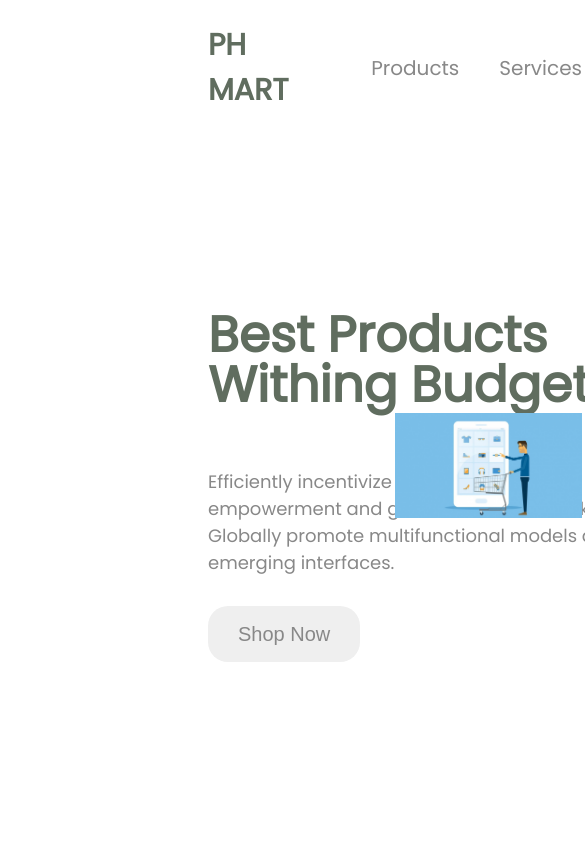
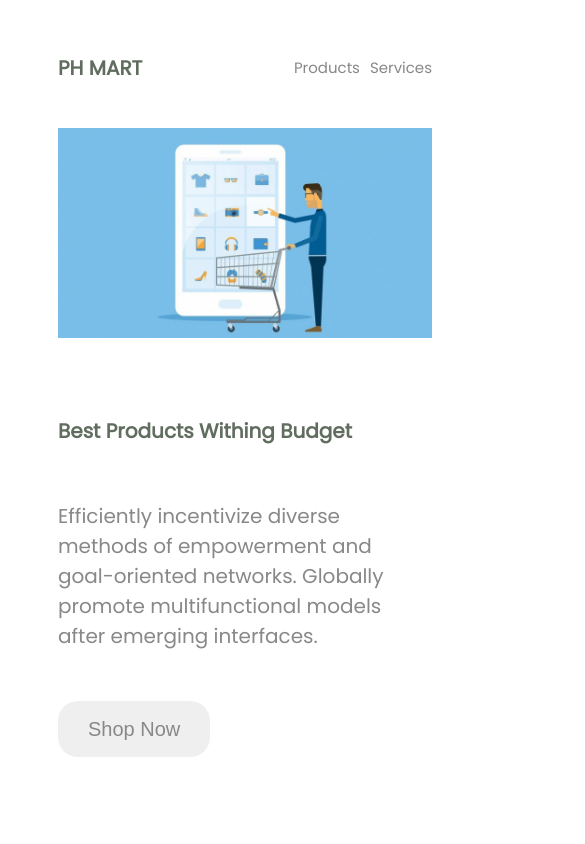
Before and after one commit to pkb1981/Conceptual-6, a plain HTML site: page index.html in a window 390 px wide. Shown: the top 844 px of the page, 585 px wide, since content can reach past the window. Drawn offline with Linux system fonts and the light colour scheme.

Commit message:
responsive

```diff
--- a/style.css
+++ b/style.css
@@ -132,7 +132,7 @@ header nav .menu a li:hover {
 }
 
 .hero-section .hero-content p {
-    width: 45rem;
+
     margin-bottom: 3rem;
 }
 
@@ -150,8 +150,7 @@ header nav .menu a li:hover {
 /* products section */
 .products-section {
     padding: 0 20rem;
-    width: 100%;
-    height: 100%;
+
     margin-bottom: 20rem;
 }
 
@@ -207,4 +206,83 @@ footer {
     justify-content: center;
     align-items: center;
     background-color: #efefefef;
+
 }
+
+/* resposive mobile devices */
+@media(max-width:576px) {
+
+    header,
+    .hero-section,
+    .products-section {
+        padding: 0 5rem;
+    }
+
+    .hero-section,
+    .products-section {
+        margin-bottom: 12rem;
+    }
+
+    header nav .logo h1 {
+        font-size: 2rem;
+    }
+
+    header nav .menu a {
+        margin-left: 1rem;
+    }
+
+    header nav .menu a li {
+        font-size: 1.5rem;
+    }
+
+    .hero-section {
+        flex-direction: column;
+        height: 80vh;
+    }
+
+    .hero-section .hero-content {
+        order: 2;
+        width: 100%;
+    }
+
+    .hero-section .hero-content h1 {
+        font-size: 2rem;
+        width: 100%;
+        line-height: 6rem;
+        margin-bottom: 2rem;
+    }
+
+    .hero-section .hero-content p {
+        width: 100%;
+        font-size: 2rem;
+        margin-bottom: 5rem;
+
+    }
+
+    .hero-section .hero-img {
+
+        order: 1;
+        width: 100%;
+
+    }
+
+    .hero-section .hero-img img {
+        width: 100%;
+
+    }
+
+    .products-section h1 {
+        font-size: 3rem;
+        margin-bottom: 2rem;
+        line-height: 6rem;
+
+    }
+
+    .products-section .products {
+        grid-template-columns: repeat(1, 1fr);
+    }
+
+    footer p {
+        font-size: 1rem;
+    }
+}
```
